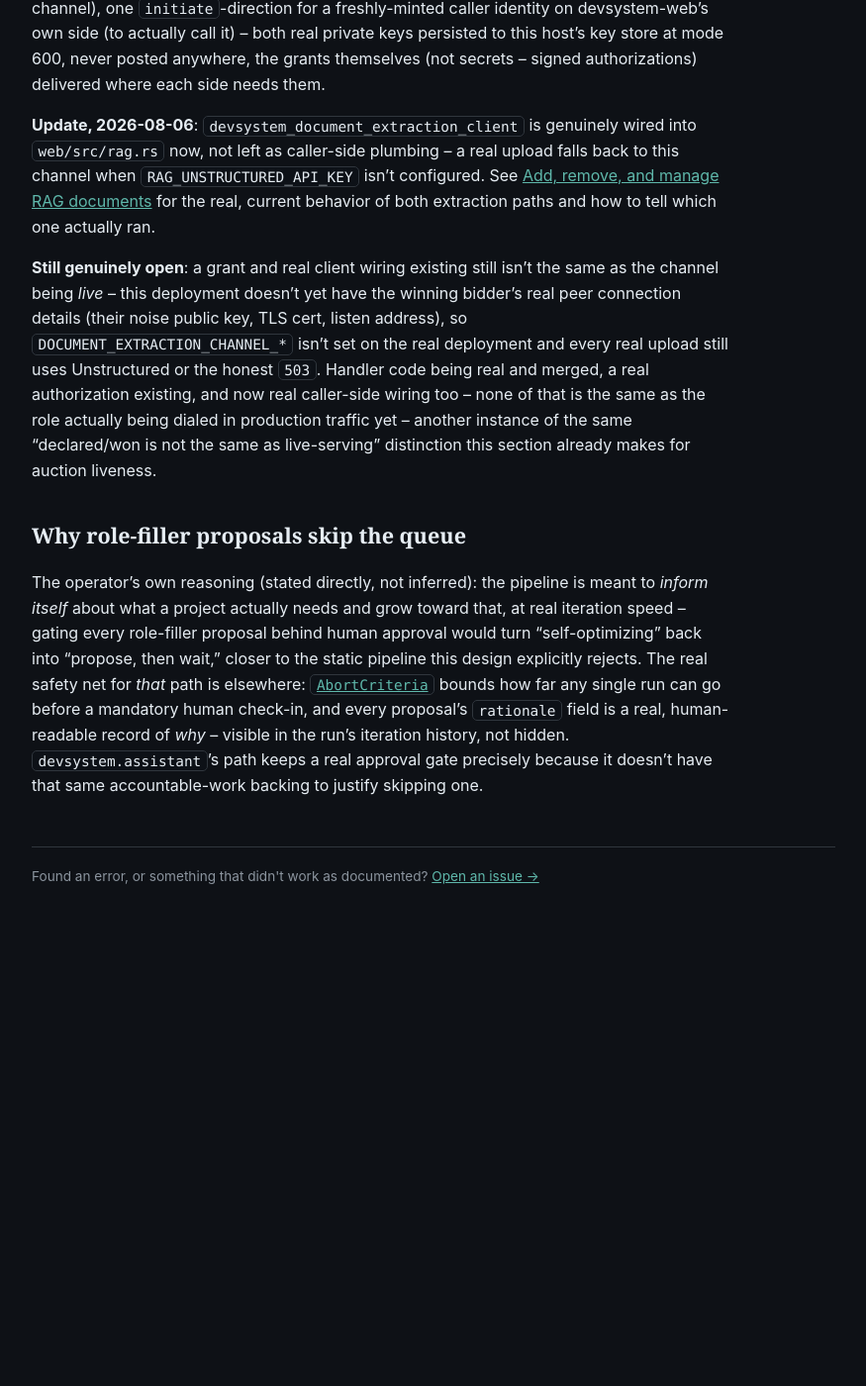
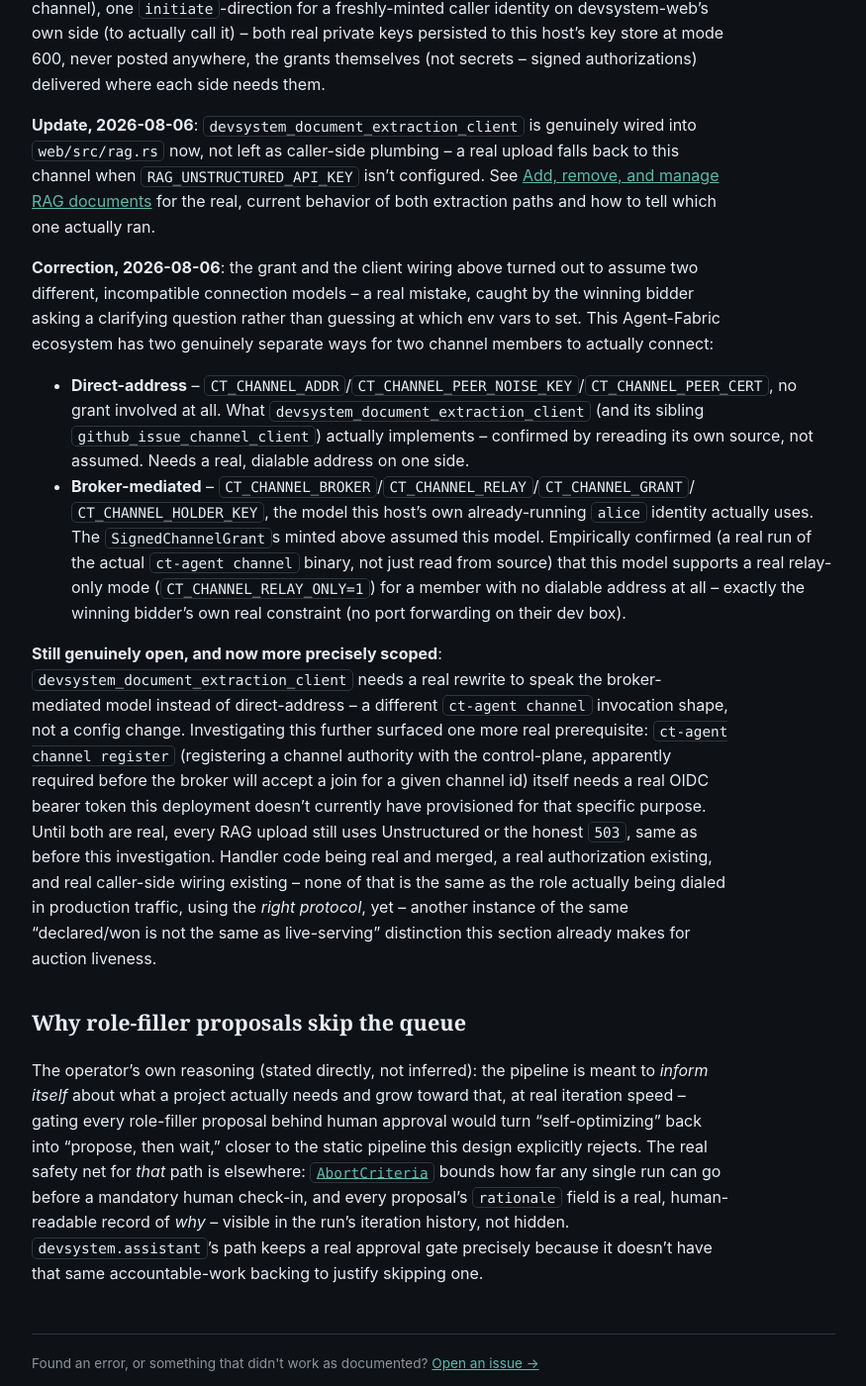
Before and after one commit to scimbe/CADS-devsystem-docs, a Jekyll site: the page built from _explanation/self-optimizing-pipeline.md, in a window 1280 px wide and 1400 px high, scrolled down 3562 px. Shown: the whole window at 99% size, without its empty margins (322-1197 px from the left). Built offline with Jekyll 4.4.1, drawn with Linux system fonts in a browser that asks for light colours; before the commit the page ends 4522 px from its top, so only the background shows below that.

Commit message:
explanation: document the real broker-mediated vs direct-address connection-model mix-up
Corrects the record rather than just appending: the SignedChannelGrants
minted assumed the broker-mediated model, but devsystem_document_extraction_client
only implements direct-address -- a real mistake found by the winning bidder
asking a clarifying question instead of guessing. Documents both real
connection models this Agent-Fabric ecosystem actually has, the empirical
confirmation that broker-mediated supports real relay-only connections (no
dialable address needed -- solves the winning bidder's actual constraint),
and the further real prerequisite found investigating this (channel
registration needs an OIDC token not yet provisioned).

Hermetic Jekyll build confirmed clean; spot-checked in the rendered _site
output before cleanup.

Co-Authored-By: Claude Sonnet 5 <noreply@anthropic.com>
Claude-Session: https://claude.ai/code/session_018FkngvdKnmVcAT84EZe7Ur

```diff
--- a/_explanation/self-optimizing-pipeline.md
+++ b/_explanation/self-optimizing-pipeline.md
@@ -123,14 +123,34 @@ when `RAG_UNSTRUCTURED_API_KEY` isn't configured. See
 [Add, remove, and manage RAG documents]({{ '/how-to/manage-rag-documents/' | relative_url }})
 for the real, current behavior of both extraction paths and how to tell which one actually ran.
 
-**Still genuinely open**: a grant and real client wiring existing still isn't the same as the
-channel being *live* -- this deployment doesn't yet have the winning bidder's real peer connection
-details (their noise public key, TLS cert, listen address), so `DOCUMENT_EXTRACTION_CHANNEL_*`
-isn't set on the real deployment and every real upload still uses Unstructured or the honest `503`.
-Handler code being real and merged, a real authorization existing, and now real caller-side wiring
-too -- none of that is the same as the role actually being dialed in production traffic yet --
-another instance of the same "declared/won is not the same as live-serving" distinction this
-section already makes for auction liveness.
+**Correction, 2026-08-06**: the grant and the client wiring above turned out to assume two
+different, incompatible connection models -- a real mistake, caught by the winning bidder asking a
+clarifying question rather than guessing at which env vars to set. This Agent-Fabric ecosystem has
+two genuinely separate ways for two channel members to actually connect:
+
+- **Direct-address** -- `CT_CHANNEL_ADDR`/`CT_CHANNEL_PEER_NOISE_KEY`/`CT_CHANNEL_PEER_CERT`, no
+  grant involved at all. What `devsystem_document_extraction_client` (and its sibling
+  `github_issue_channel_client`) actually implements -- confirmed by rereading its own source, not
+  assumed. Needs a real, dialable address on one side.
+- **Broker-mediated** -- `CT_CHANNEL_BROKER`/`CT_CHANNEL_RELAY`/`CT_CHANNEL_GRANT`/
+  `CT_CHANNEL_HOLDER_KEY`, the model this host's own already-running `alice` identity actually
+  uses. The `SignedChannelGrant`s minted above assumed this model. Empirically confirmed (a real
+  run of the actual `ct-agent channel` binary, not just read from source) that this model supports
+  a real relay-only mode (`CT_CHANNEL_RELAY_ONLY=1`) for a member with no dialable address at all
+  -- exactly the winning bidder's own real constraint (no port forwarding on their dev box).
+
+**Still genuinely open, and now more precisely scoped**: `devsystem_document_extraction_client`
+needs a real rewrite to speak the broker-mediated model instead of direct-address -- a different
+`ct-agent channel` invocation shape, not a config change. Investigating this further surfaced one
+more real prerequisite: `ct-agent channel register` (registering a channel authority with the
+control-plane, apparently required before the broker will accept a join for a given channel id)
+itself needs a real OIDC bearer token this deployment doesn't currently have provisioned for that
+specific purpose. Until both are real, every RAG upload still uses Unstructured or the honest
+`503`, same as before this investigation. Handler code being real and merged, a real authorization
+existing, and real caller-side wiring existing -- none of that is the same as the role actually
+being dialed in production traffic, using the *right protocol*, yet -- another instance of the same
+"declared/won is not the same as live-serving" distinction this section already makes for auction
+liveness.
 
 ## Why role-filler proposals skip the queue
 
```
